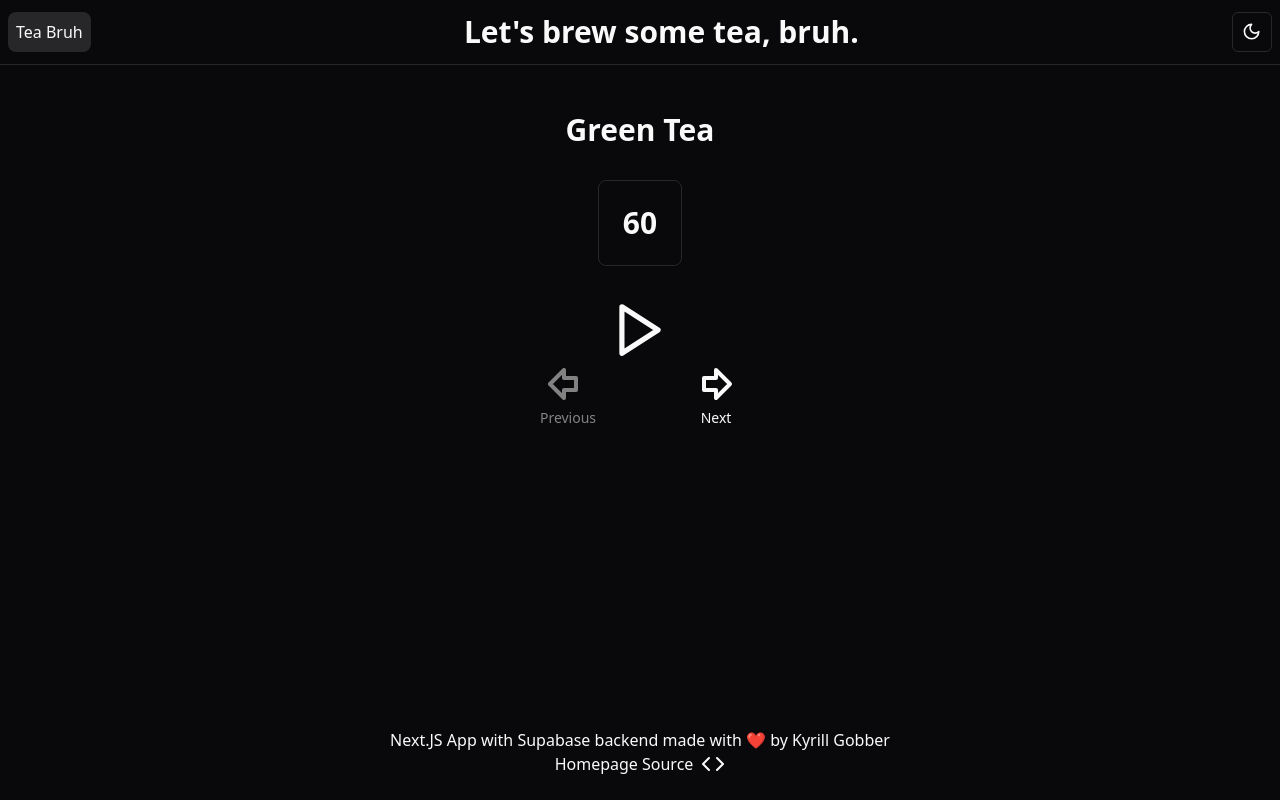
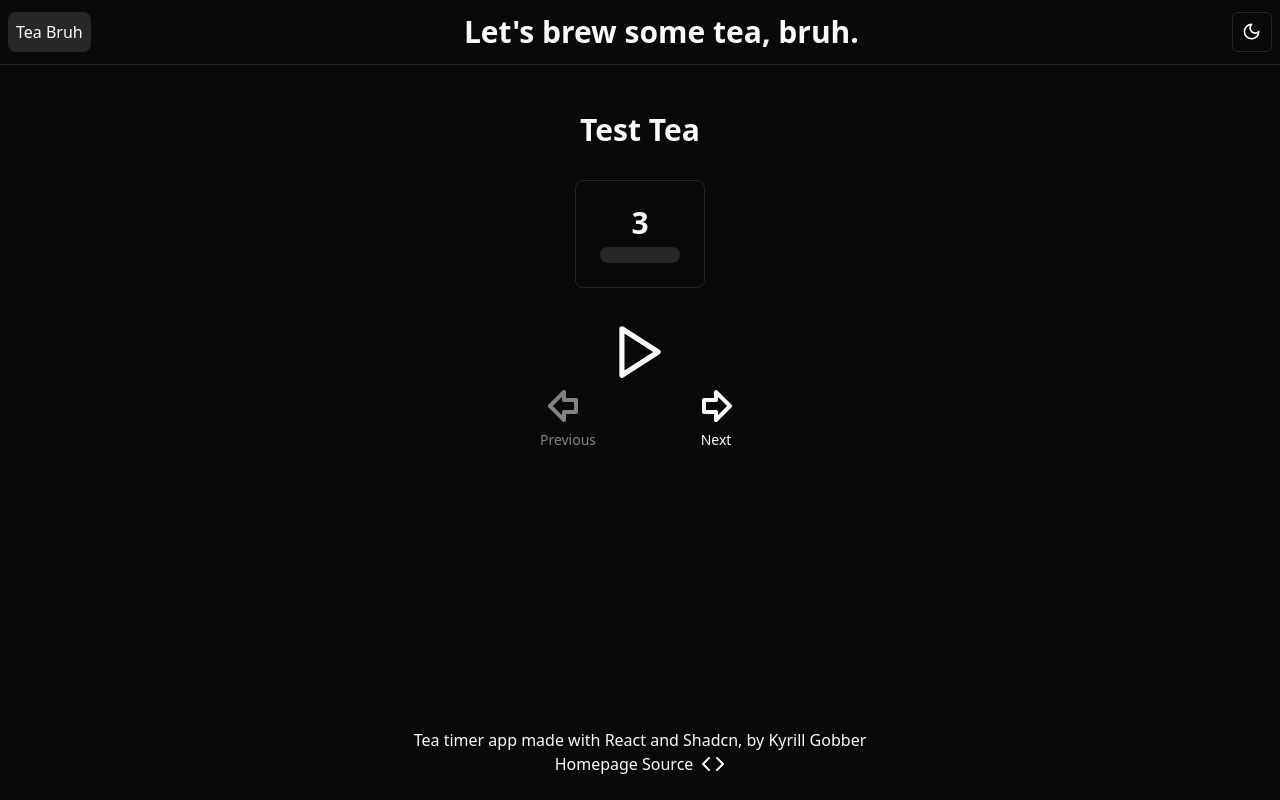
Before and after one commit to KyrillGobber/teaBruh, a React (Vite) app: page / in a window 1280 px wide. Built offline with nearby package versions, Linux system fonts and the light colour scheme.

Commit message:
feat: timer working

```diff
--- a/src/components/organisms/MainContent.tsx
+++ b/src/components/organisms/MainContent.tsx
@@ -4,6 +4,8 @@ import { Card, CardHeader } from "../ui/card";
 import { ArrowBigLeft, ArrowBigRight, Pause, Play } from "lucide-react";
 import { useEffect, useState } from "react";
 import { Tea, teas } from "@/lib/constants";
+import { Progress } from "../ui/progress";
+import { useInterval } from "@/lib/hooks/useTimeout";
 
 const getIcon = (timerState: TimerState) => {
     switch (timerState) {
@@ -17,8 +19,10 @@ const getIcon = (timerState: TimerState) => {
 type TimerState = "running" | "stopped";
 
 export const MainContent = () => {
+    const { set, clear } = useInterval();
     const [currentTea, setCurrentTea] = useState<Tea>(teas[0]);
     const [timerState, setTimerState] = useState<TimerState>("stopped");
+    const [progress, setProgress] = useState(0);
     const [currentInfusion, setCurrentInfusion] = useState(1);
     const [currentTime, setCurrentTime] = useState(
         teas[0].infusions[0].duration
@@ -26,8 +30,22 @@ export const MainContent = () => {
 
     const handleBrewButtonEvent = () => {
         toast("BREW TIME", getAlertContent());
-        if (timerState === "running") setTimerState("stopped");
-        else setTimerState("running");
+        if (currentTime === 0) {
+            setCurrentInfusion(currentInfusion + 1);
+            setCurrentTime(currentTea.infusions[currentInfusion].duration);
+        }
+        if (timerState === "stopped") {
+            setTimerState("running");
+            const fraction = 100 / currentTime;
+            set(() => {
+                setCurrentTime(currentTime => currentTime - 1);
+                setProgress(progress => progress += fraction);
+            }, 1000);
+        }
+        else {
+            setTimerState("stopped");
+            clear();
+        }
     };
     const getAlertContent = () => {
         return {
@@ -45,12 +63,21 @@ export const MainContent = () => {
         setCurrentTime(teas[0].infusions[currentInfusion - 1].duration);
     }, [currentInfusion]);
 
+    useEffect(() => {
+        if (currentTime === 0) {
+            console.log("play the fucking sound");
+            clear();
+            setTimerState("stopped");
+        }
+    }, [currentTime, clear]);
+
     return (
         <div className="flex flex-col justify-center items-center gap-8 mt-12">
             <h1>{currentTea.name}</h1>
             <Card>
-                <CardHeader>
+                <CardHeader className="flex flex-col items-center w-32">
                     <h1>{currentTime}</h1>
+                    <Progress value={progress} />
                 </CardHeader>
             </Card>
             <div className="flex flex-col">
--- a/src/components/organisms/footer.tsx
+++ b/src/components/organisms/footer.tsx
@@ -13,8 +13,8 @@ export const Footer = () => {
 const FooterText = () => {
     return (
         <p>
-            Next.JS App with Supabase backend made with
-            <span className="text-red-500"> ❤</span> by Kyrill Gobber
+            Tea timer app made with React and Shadcn,
+            by Kyrill Gobber
         </p>
     );
 };
--- a/src/lib/constants.ts
+++ b/src/lib/constants.ts
@@ -9,6 +9,24 @@ export type Infusion = {
 }
 
 export const teas: Tea[] = [
+    {
+        name: 'Test Tea',
+        infusions: [
+            {
+                id: 1,
+                duration: 3
+            },
+            {
+                id: 2,
+                duration: 5
+            },
+            {
+                id: 3,
+                duration: 10
+            }
+
+        ]
+    },
     {
         name: 'Green Tea',
         infusions: [
--- /dev/null
+++ b/src/lib/hooks/useTimeout.tsx
@@ -0,0 +1,25 @@
+import { useState, useRef, useCallback } from "react";
+
+export const useInterval = () => {
+    const [isActive, setIsActive] = useState(false);
+    const timeoutIdRef = useRef<NodeJS.Timeout | null>(null);
+    const callbackRef = useRef<() => void>(() => {});
+
+    const set = useCallback((callback: () => void, delay: number) => {
+        setIsActive(true);
+        callbackRef.current = callback;
+        timeoutIdRef.current = setInterval(() => {
+            callbackRef.current();
+        }, delay);
+    }, []);
+
+    const clear = useCallback(() => {
+        if (timeoutIdRef.current) {
+            clearInterval(timeoutIdRef.current);
+            setIsActive(false);
+            timeoutIdRef.current = null;
+        }
+    }, []);
+
+    return { set, clear, isActive };
+};
```
